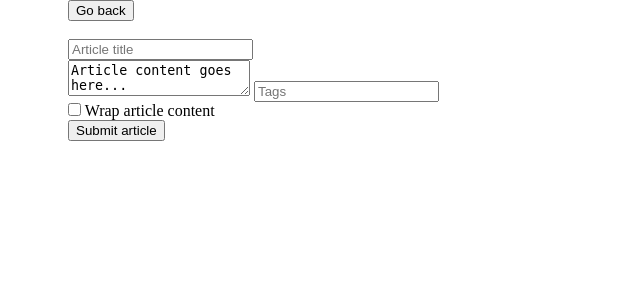
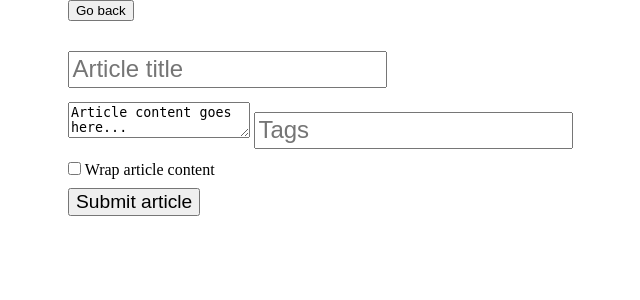
Before and after one commit to loopByte/Blog, a PHP site: page /admin/new-article.php in a window 1280 px wide. Shown: the top 300 px of the page, without its empty margins (92-732 px from the left). Run offline with PHP 8.4, Linux system fonts and the light colour scheme; a user stored in the database is signed in; some libraries are stand-ins or nearby versions.

Commit message:
Some minor changes

```diff
--- a/admin/style/default/main.css
+++ b/admin/style/default/main.css
@@ -14,7 +14,7 @@
     top: 10em;
 }
 
-.login-box input[type=text], input[type=password]{
+.login-box #input-login{
     width: 16em;
     height: 2em;
     font-size: 1em;
@@ -59,3 +59,22 @@
     width: 9em;
     text-align: center;
 }
+
+/* New article page */
+input[name=title], input[name=tags]{
+    font-size: 1.5em;
+    padding: 0.1em;
+    text-align: left;
+    margin: 0.5em 0 0.5em 0;
+}
+
+input[type=submit]{
+    font-size: 1.2em;
+    margin: 0.5em 0 0 0;
+}
+
+/* New user form */
+#input-register{
+    font-size: 1.5em;
+    margin: 0.2em 0 0.2em 0;
+}
```
